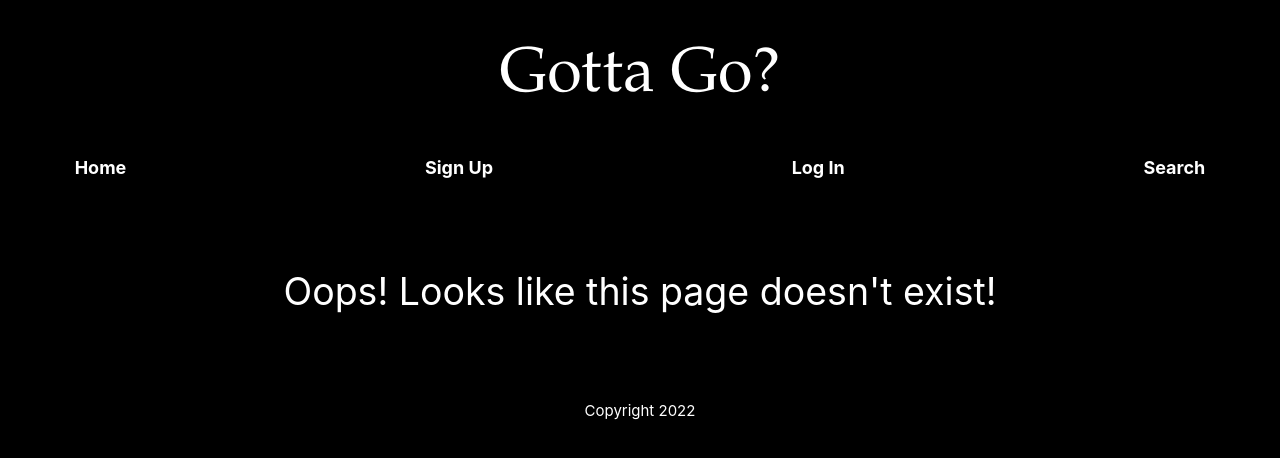
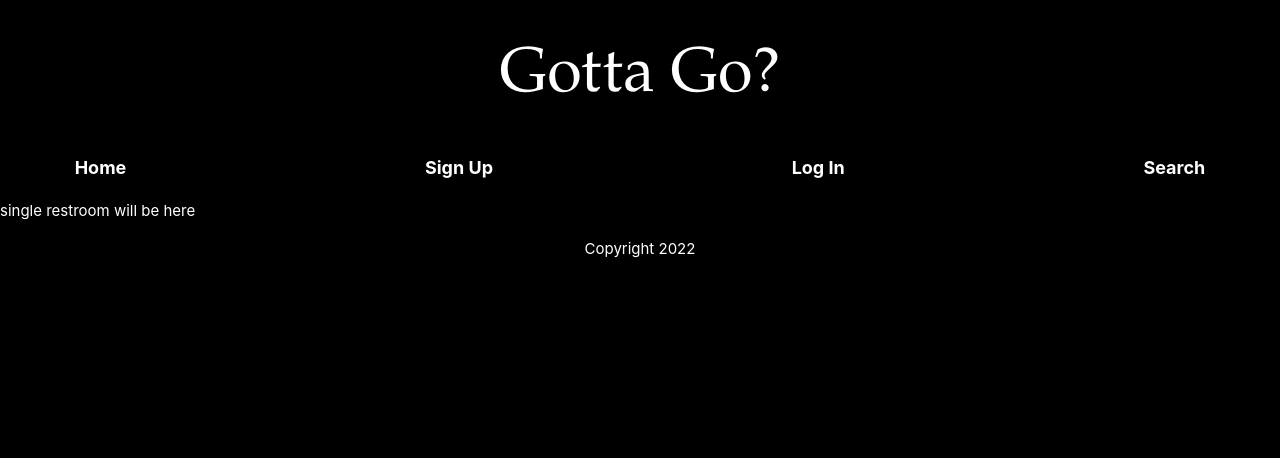
Before and after one commit to missroseblue/gotta-go, a React (Create React App) app in the folder client/: page /restroom/1 in a window 1280 px wide. Shown: the top 458 px of the page. Built offline with nearby package versions, Linux system fonts and the light colour scheme.

Commit message:
render SingleRestroom component when result is clicked

```diff
--- a/client/src/App.css
+++ b/client/src/App.css
@@ -80,6 +80,7 @@ input {
   padding: 20px;
   margin: 20px;
   transition: .5s;
+  color:rgb(241, 240, 240);
 }
 
 .card:hover {
--- a/client/src/App.js
+++ b/client/src/App.js
@@ -1,4 +1,4 @@
-import React, { useState } from "react";
+import React from "react";
 import {
   ApolloProvider,
   ApolloClient,
@@ -16,6 +16,7 @@ import Main from "./components/Main/main.js";
 import Footer from "./components/Footer/footer";
 import LogInForm from "./components/Forms/LogInForm";
 import SignUpForm from "./components/Forms/SignUpForm";
+import SingleRestroom from "./components/SingleRestroom/SingleRestroom";
 import NoMatch from './pages/NoMatch';
 
 const httpLink = createHttpLink({
@@ -48,6 +49,7 @@ function App() {
             <Route exact path="/" element={<Main />} />
             <Route exact path="/login" element={<LogInForm />} />
             <Route exact path="/signup" element={<SignUpForm />} />
+            <Route exact path="/restroom/:restroomId" element={<SingleRestroom />} />
 
             <Route path="*" element={<NoMatch />} />
           </Routes>
--- a/client/src/components/Header/header.js
+++ b/client/src/components/Header/header.js
@@ -1,5 +1,4 @@
-import React, { useState } from 'react';
-import Nav from "../Nav/nav";
+import React from 'react';
 
 // HEADER
 function Header(props) {
--- a/client/src/components/Main/main.js
+++ b/client/src/components/Main/main.js
@@ -1,4 +1,4 @@
-import React, { useState, useEffect } from "react";
+import React, { useState } from "react";
 import goldtoiletpaper from "../../images/backgroundv3.jpg";
 import Results from "../../pages/Results";
 
--- a/client/src/components/Restroom/restroom.js
+++ b/client/src/components/Restroom/restroom.js
@@ -1,4 +1,5 @@
 import React from "react";
+import { Link } from "react-router-dom";
 import { FontAwesomeIcon } from "@fortawesome/react-fontawesome";
 import {
   faWheelchair,
@@ -10,6 +11,7 @@ const Restroom = ({ props }) => {
   const { id, name, street, city, state, accessible, unisex, changing_table } =
     props;
   return (
+    <Link to={`restroom/${id}`}>
       <div className="card">
         <div className="card-title">
           {name} {accessible ? <FontAwesomeIcon icon={faWheelchair} /> : null}{" "}
@@ -23,6 +25,7 @@ const Restroom = ({ props }) => {
           <div className="card-details"></div>
         </div>
       </div>
+    </Link>
   );
 };
 
--- a/client/src/components/SingleRestroom/singleRestroom.js
+++ b/client/src/components/SingleRestroom/singleRestroom.js
@@ -1,11 +1,11 @@
 import React from 'react';
 
-const singleRestroom = () => {
+const SingleRestroom = ({ props }) => {
     return (
         <div>
-
+            single restroom will be here
         </div>
     );
 };
 
-export default singleRestroom;
+export default SingleRestroom;
```
Lines whose indentation alone changed are shown as unchanged.
